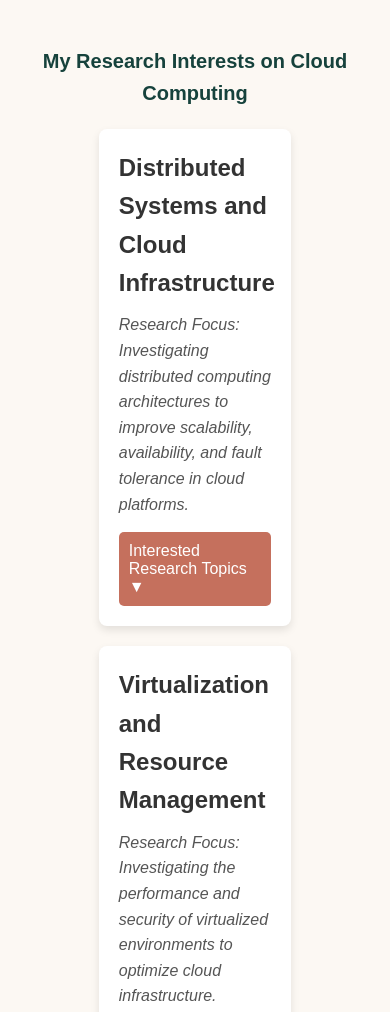
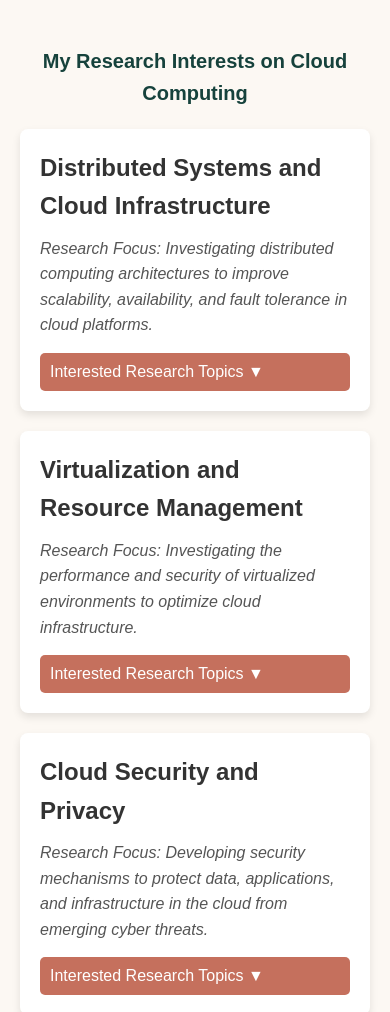
Before and after one commit to RezuanaUpoma/imtiaz, a plain HTML site: page index.html in a window 390 px wide. Shown: the part 4200-5212 px from the top of the page. Drawn offline with Linux system fonts and the light colour scheme.

Commit message:
Update index.html
changed code

```diff
--- a/index.html
+++ b/index.html
@@ -164,9 +164,10 @@
       </div>
     </section>
 
-    <!--research--------------------------------------------------------------------------------------------------------------->
+    <!--research interest--------------------------------------------------------------------------------------------------------------->
 
     <section id="research">
+
       <h1 style="text-align: center" color="Blue" padding="10px">
         My Research Interests on Cloud Computing
       </h1>
@@ -657,6 +658,7 @@
           </div>
         </div>
       </section>
+
       <style>
         /* Global styles */
         body {
@@ -677,6 +679,15 @@
           box-shadow: 0 4px 8px rgba(0, 0, 0, 0.1);
           border-radius: 8px;
         }
+
+        @media (max-width: 767px) {
+          .research-section {
+            width: 100%;
+          }
+
+      }
+
+
 
         .main-option h2 {
           color: #333;
@@ -1179,7 +1190,7 @@
         </div>
       </div>
 
-<!--Skills-->
+<!--Skills-------------------------------------------------------------------------------------------------------------------------------------------------------->
       <section id="skills">
         <h2>Skills</h2>
 
@@ -1222,7 +1233,8 @@
       </section>
 
     <!--Portfolio------------------------------------------------------------------------------------------------------------------------------>
-        <section id="portfolio">
+
+<section id="portfolio">
   <h2 class="portfolio-heading">Follow My Projects on These Websites:</h2>
   <div class="portfolio-icons">
     <a href="https://www.researchgate.net/profile/Rezuana-Imtiaz-Upoma" target="_blank" class="portfolio-icon">
@@ -1247,6 +1259,9 @@
     </a>
   </div>
 </section>
+
+
+
 
 
 
```
